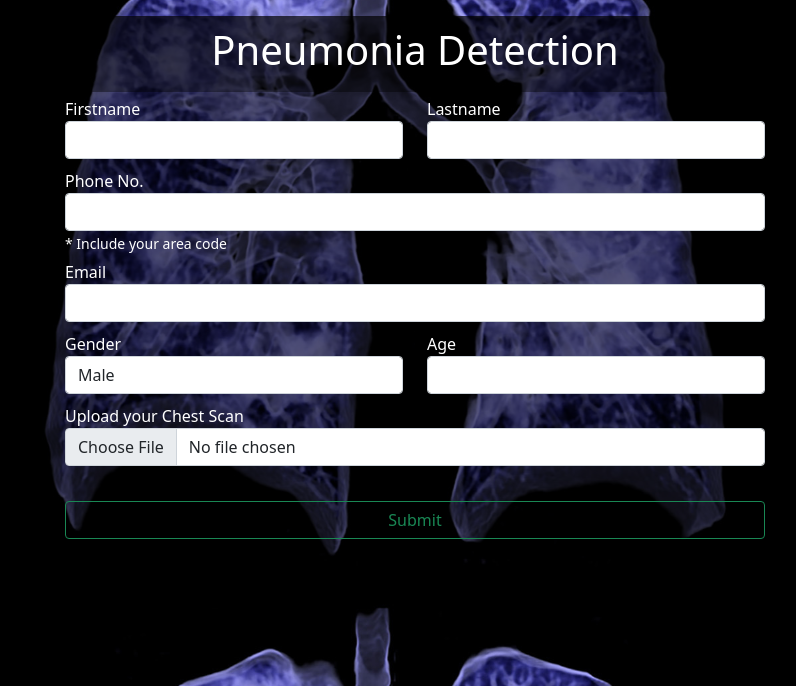
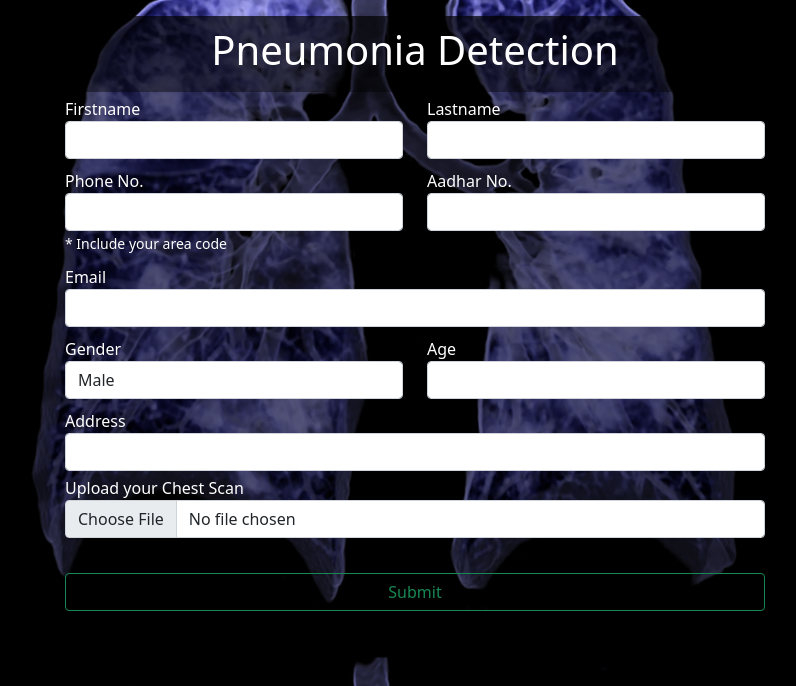
Before and after one commit to aditidagadkhair30/LungXpert, a Flask app: page /pneumonia in a window 1280 px wide. Shown: the part 114-800 px from the top of the page, without its empty margins (225-1021 px from the left). Run offline with Flask 3, Linux system fonts and the light colour scheme; some libraries are stand-ins or nearby versions.

Commit message:
Added aadhar number and address to report

```diff
--- a/app.py
+++ b/app.py
@@ -78,11 +78,19 @@ def send_email_with_data( receiver_email, subject, data):
                 <td>{}</td>
             </tr>
             <tr>
+                <td>Aadhar No. </td>
+                <td>{}</td>
+            </tr>
+            <tr>
                 <td>Gender</td>
                 <td>{}</td>
             </tr>
             <tr>
                 <td>Age</td>
+                <td>{}</td>
+            </tr>
+            <tr>
+                <td>Address</td>
                 <td>{}</td>
             </tr>
             <tr>
@@ -92,7 +100,7 @@ def send_email_with_data( receiver_email, subject, data):
         </table>
     </body>
     </html>
-    """.format(data['type'],data['firstname'], data['lastname'], data['email'], data['phone'], data['gender'].upper(), data['age'], data['message'].lower(), data['message'])
+    """.format(data['type'],data['firstname'], data['lastname'], data['email'], data['phone'],data['aadhar'], data['gender'].upper(), data['age'],data['address'] ,data['message'].lower(), data['message'])
     message = MIMEMultipart("alternative")
     message["From"] = 'aditidagadkhair3011@gmail.com'
     message["To"] = receiver_email
@@ -144,6 +152,8 @@ def resultp():
         phone = request.form['phone']
         gender = request.form['gender']
         age = request.form['age']
+        aadhar = request.form['aadhar']
+        address = request.form['address']
         file = request.files['file']    #input image
         if file and allowed_file(file.filename):
             filename = secure_filename(file.filename)
@@ -154,7 +164,7 @@ def resultp():
             img = np.expand_dims(img,axis=0)
             img = img/255.0
             pred = pneumonia_model.predict(img)
-            message = "Pneumonia Negetive"
+            message = "Pneumonia Negative"
             if pred < 0.5:
                 pred = 0
             else:
@@ -169,10 +179,12 @@ def resultp():
                  'gender': gender,
                  'age': age,
                  'message' : message,
-                 'type' : 'PNEUMONIA'
+                 'type' : 'PNEUMONIA',
+                 'aadhar': aadhar,
+                 'address' : address
                 }
             send_email_with_data(receiver_email=email,subject="Pneumonia Test Report",data=data)
-            return render_template('resultp.html', filename=filename, fn=firstname, ln=lastname, age=age, r=pred, gender=gender)
+            return render_template('resultp.html', filename=filename, fn=firstname, ln=lastname, age=age, r=pred, gender=gender,aadhar=aadhar, address=address)
 
         else:
             flash('Allowed image types are - png, jpg, jpeg')
@@ -186,6 +198,8 @@ def resultc():
         phone = request.form['phone']
         gender = request.form['gender']
         age = request.form['age']
+        aadhar = request.form['aadhar']
+        address = request.form['address']
         file = request.files['file']
         if file and allowed_file(file.filename):
             filename = secure_filename(file.filename)
@@ -210,10 +224,12 @@ def resultc():
                  'gender': gender,
                  'age': age,
                  'message' : message,
-                 'type' : 'COVID 19'
+                 'type' : 'COVID 19',
+                 'aadhar': aadhar,
+                 'address' : address
                 }
             send_email_with_data(receiver_email=email,subject="Covid 19 Test Report",data=data)
-            return render_template('resultc.html', filename=filename, fn=firstname, ln=lastname, age=age, r=pred, gender=gender)
+            return render_template('resultc.html', filename=filename, fn=firstname, ln=lastname, age=age, r=pred, gender=gender,aadhar=aadhar,address=address)
 
         else:
             flash('Allowed image types are - png, jpg, jpeg')
--- a/templates/pneumonia.html
+++ b/templates/pneumonia.html
@@ -105,12 +105,21 @@
         </div>
 
 
-        <div class='form-group'>
-            <label for="phone">Phone No.</label>
-            <input type="number" name="phone" id="phone" class="form-control" required='True'>
-            <small class='form-text ' style='color: #FFFFFF;'>* Include your area code</small>
+        <div class="row">
+            <div class="col">
+                <div class='form-group'>
+                    <label for="phone">Phone No.</label>
+                    <input type="number" name="phone" id="phone" class="form-control" required='True'>
+                    <small class='form-text ' style='color: #FFFFFF;'>* Include your area code</small>
+                </div>
+            </div>
+            <div class="col">
+                <div class='form-group'>
+                    <label for="aadhar">Aadhar No.</label>
+                    <input type="number" name="aadhar" id="aadhar" class="form-control" required='True'>
+                </div>
+            </div>
         </div>
-
 
         <div class='form-group'>
             <label for="email">Email</label>
@@ -135,9 +144,10 @@
                 </div>
             </div>
         </div>
-
-
-
+        <div class='form-group'>
+            <label for="address">Address</label>
+            <input type="text" name="address" id="address" class="form-control" required='True'>
+        </div>
 
         <div class='form-group'>
             <label for="inputGroupFile02">Upload your Chest Scan </label>
--- a/templates/resultc.html
+++ b/templates/resultc.html
@@ -104,6 +104,8 @@
                     <p>Last Name : {{ln}}</p>
                     <p>Age : {{age}}</p>
                     <p> Gender: {{gender}}</p>
+                    <p> Aadhar No.: {{aadhar}}</p>
+                    <p> Address: {{address}}</p>
 
                     {% if r==1 %}
                     <div>
--- a/templates/resultp.html
+++ b/templates/resultp.html
@@ -96,6 +96,8 @@
                     <p>Last Name : {{ln}}</p>
                     <p>Age : {{age}}</p>
                     <p> Gender: {{gender}}</p>
+                    <p> Aadhar Number: {{aadhar}}</p>
+                    <p> Address: {{address}}</p>
 
                     {% if r==1 %}
                     <div>
```
Also changed, not shown: templates/covid.html (+20 -6 lines).
